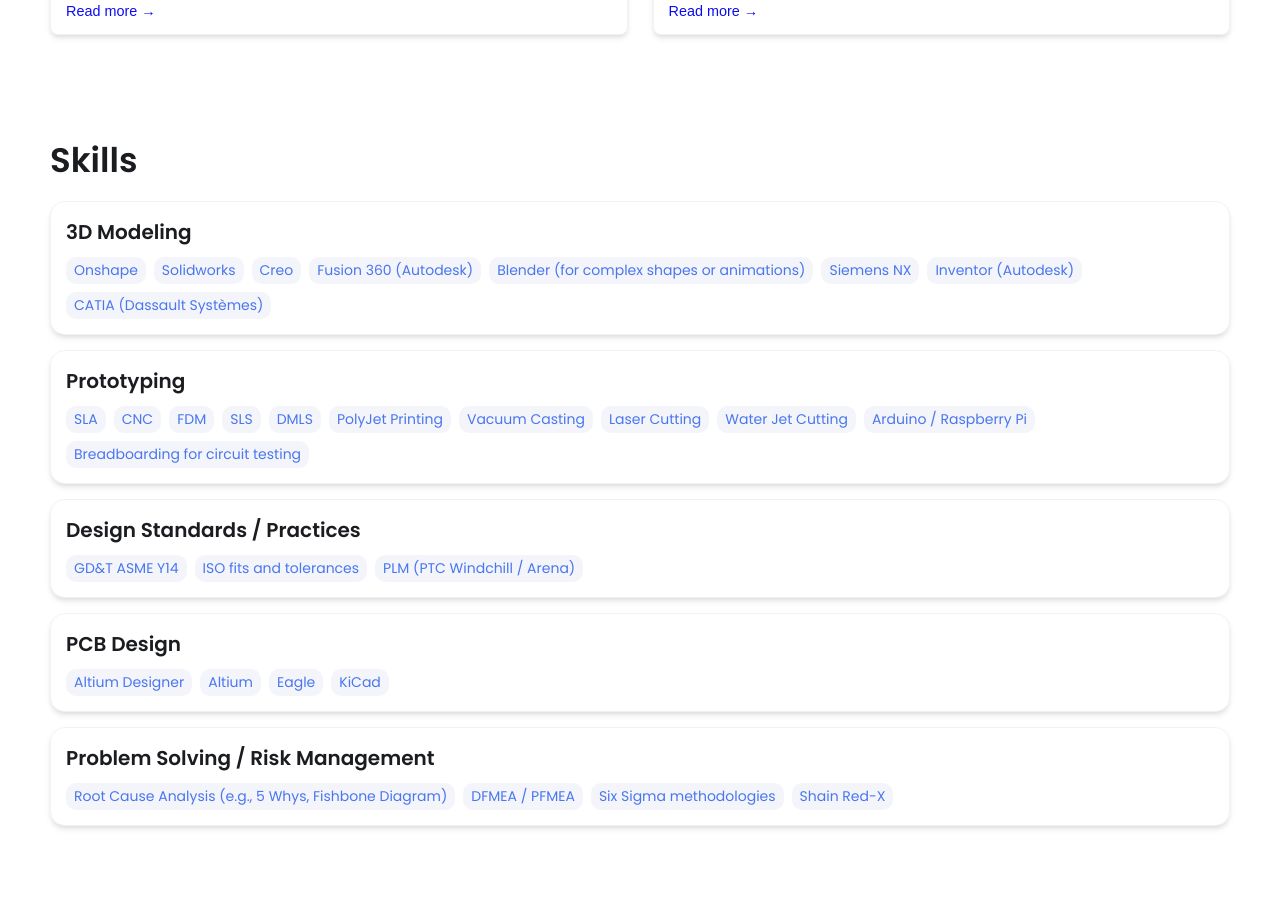
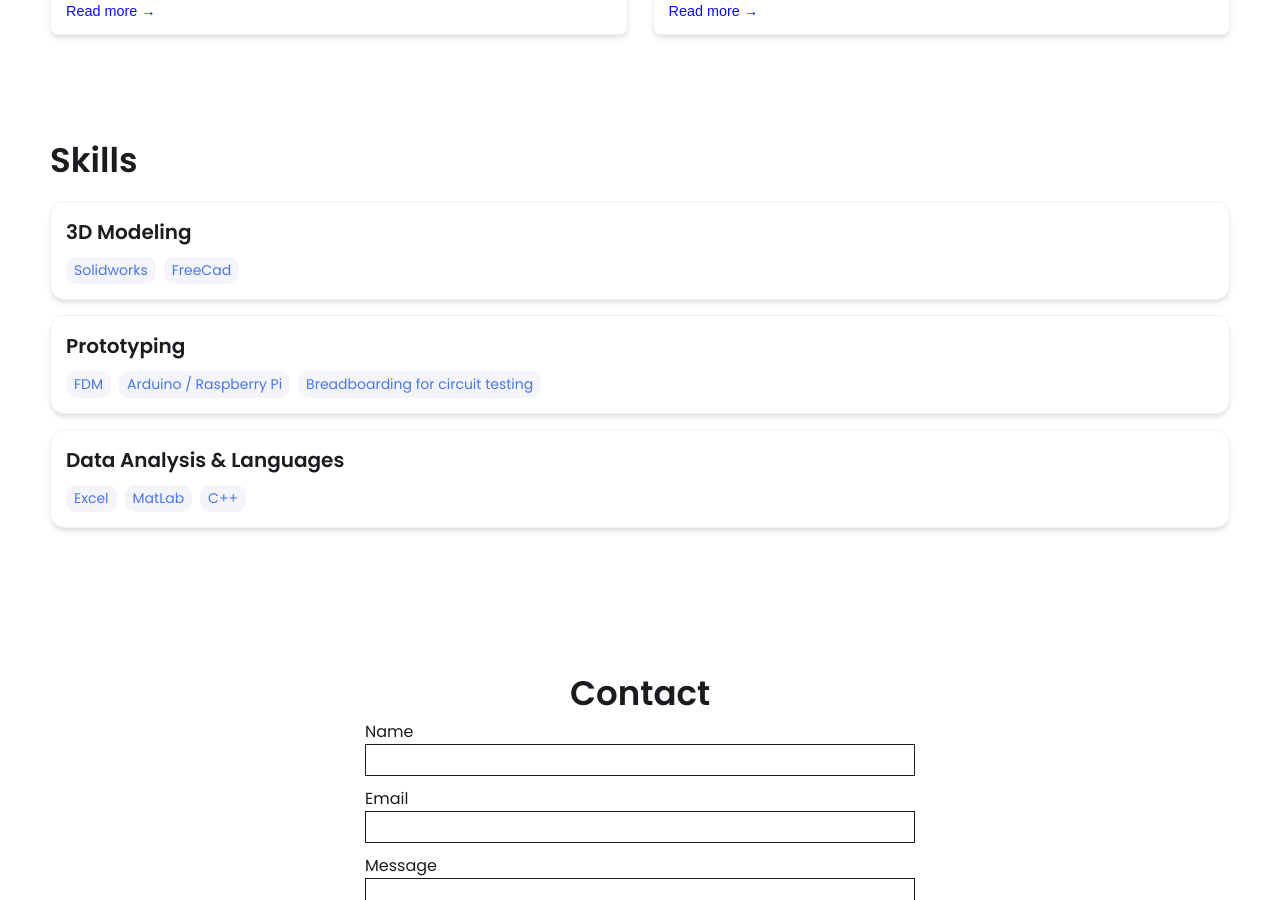
Before and after one commit to Luke-Monson/Luke-Monson.github.io, a Jekyll site: the page built from index.html, in a window 1280 px wide and 900 px high, scrolled down 1491 px. Built offline with Jekyll 4.4.1, drawn with Linux system fonts in a browser that asks for light colours; some of the changed text lies outside the part shown.

```diff
--- a/_config.yml
+++ b/_config.yml
@@ -7,13 +7,13 @@
 
 # Main Page Setup
 
-title: John Doe's Portfolio # This is what shows up in the tab of the browser
+title: Luke Monson's Portfolio # This is what shows up in the tab of the browser
 
 
 
 # Hero Section
-name: John Doe
-headline: headline message
+name: Luke Monson
+headline: Mechanical Engineering Student @ UTDallas
 description: >- # dont remove this line. this will ignore all new lines until the next section
   Write an awesome intro and discuss your highlights and qualification. You can edit this
   line in _config.yml. It will appear in your document head meta (for
@@ -31,9 +31,9 @@ resume-url: https://drive.google.com/file/d/13Z3duVzh-gguPU5r03oJVEE6rV9rd3DS/vi
 # Set up external links - this will show up as small icons next to your name.
 
 external-links:    # input only your own url slug. The icons with missing entries will not appear.
-  linkedin: test    # https://www.linkedin.com/in/{your url slug}
-  github: leea12    # https://github.com/{your url slug}
-  stackoverflow: test      # https://stackoverflow.com/users/{your url slug}
+  linkedin:    # https://www.linkedin.com/in/{your url slug}
+  github:    # https://github.com/{your url slug}
+  stackoverflow:       # https://stackoverflow.com/users/{your url slug}
   medium:            # https://medium.com/@{your url slug}
   x-twitter:   # https://x.com/{your url slug}
   threads:            # https://threads.net/@{your url slug}
@@ -47,48 +47,22 @@ external-links:    # input only your own url slug. The icons with missing entrie
 skills:
   - category: 3D Modeling
     tools:
-    - Onshape
     - Solidworks
-    - Creo
-    - Fusion 360 (Autodesk)
-    - Blender (for complex shapes or animations)
-    - Siemens NX
-    - Inventor (Autodesk)
-    - CATIA (Dassault Systèmes)
+    - FreeCad
   - category: Prototyping
     tools:
-    - SLA
-    - CNC
     - FDM
-    - SLS
-    - DMLS
-    - PolyJet Printing
-    - Vacuum Casting
-    - Laser Cutting
-    - Water Jet Cutting
     - Arduino / Raspberry Pi
     - Breadboarding for circuit testing
-  - category: Design Standards / Practices
+  - category: Data Analysis & Languages
     tools:
-    - GD&T ASME Y14
-    - ISO fits and tolerances
-    - PLM (PTC Windchill / Arena)
-  - category: PCB Design
-    tools:
-    - Altium Designer
-    - Altium
-    - Eagle
-    - KiCad
-  - category: Problem Solving / Risk Management
-    tools:
-    - Root Cause Analysis (e.g., 5 Whys, Fishbone Diagram)
-    - DFMEA / PFMEA
-    - Six Sigma methodologies
-    - Shain Red-X
+    - Excel
+    - MatLab
+    - C++
 
 
 # Contact Form Setup. Setup an account and copy over the key. When someone fills out the form, it will be received in your email.
-formspree-key:   https://formspree.io/f/{8-digit key}
+formspree-key:   https://formspree.io/f/xljjkpdk
 
 
 
```
